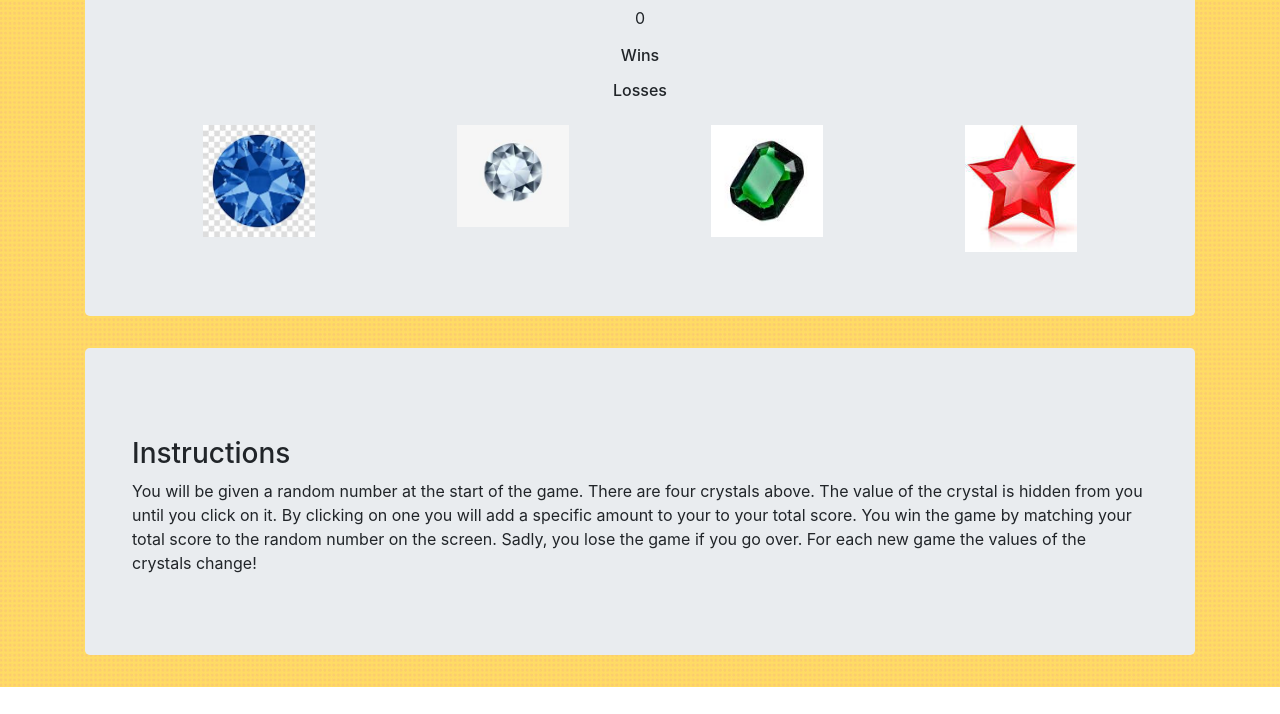
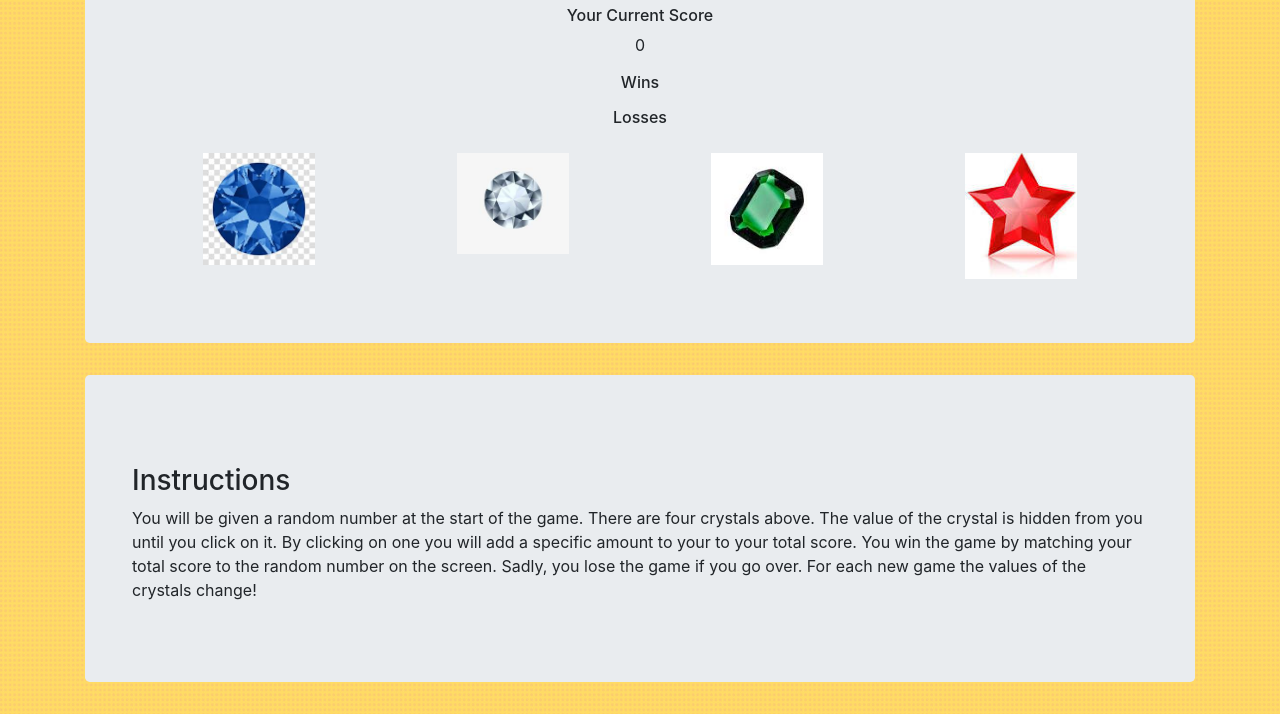
Before and after one commit to klhelker/Crystal-Collector, a plain HTML site: page index.html/index.html in a window 1280 px wide. Shown: the part 240-954 px from the top of the page. Before the commit the page ends 927 px from the top, so only its background shows below. Drawn offline with nearby package versions, Linux system fonts and the light colour scheme.

Commit message:
finished game

```diff
--- a/index.html/index.html
+++ b/index.html/index.html
@@ -17,7 +17,7 @@
                                 <h1>Crystal Collector!</h1>
 
                                     <p id="randomNum"></p>
-                                    <p id="currentScore"></p>
+                                    <h6>Your Current Score</h6><p id="currentScore"></p>
                                     <h6>Wins</h6><p id="wins"></p>
                                     <h6>Losses</h6><p id="losses"></p>
                                     <div class="crystal-container container-fluid container">
```
Also changed, not shown: 1 other file.
